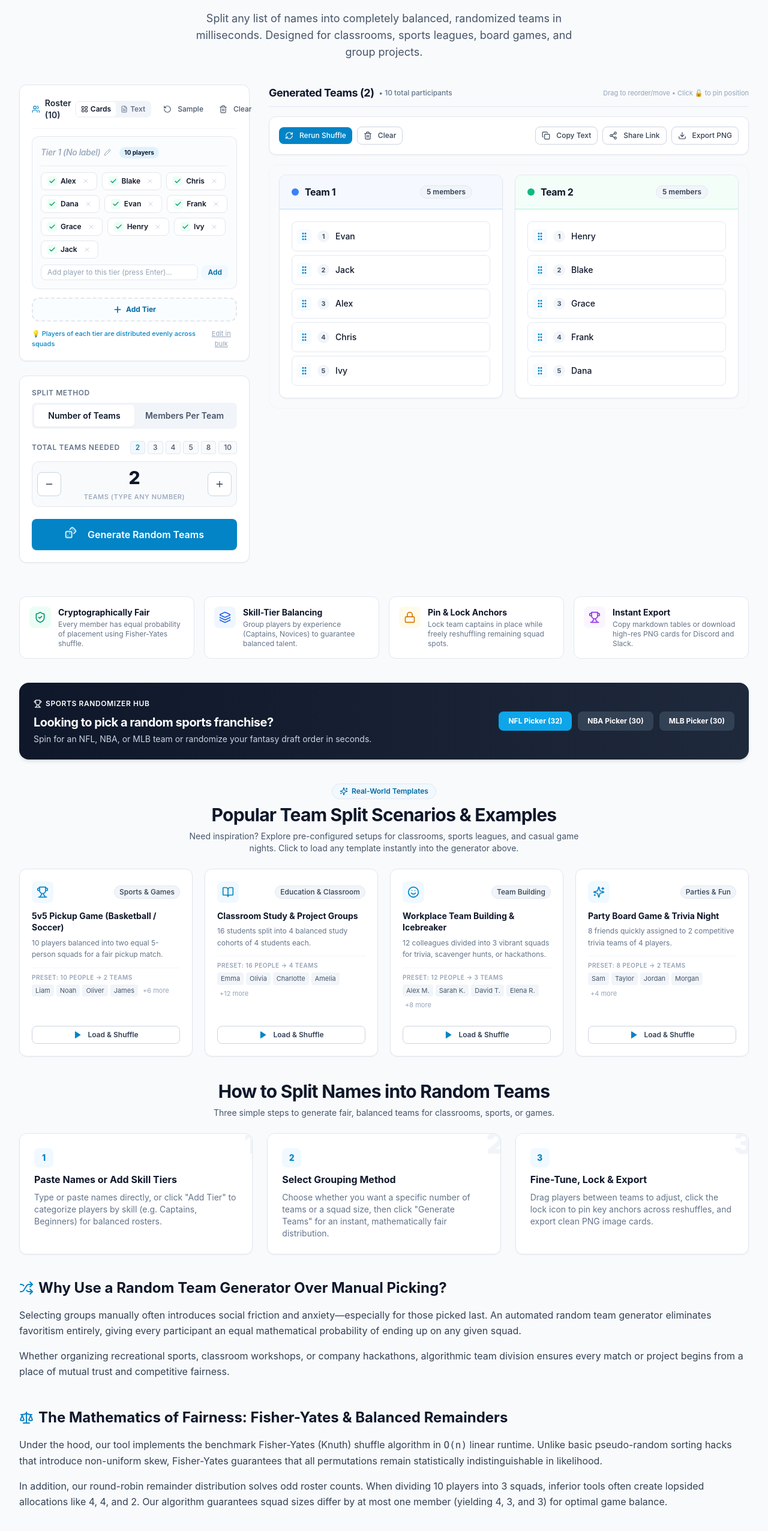
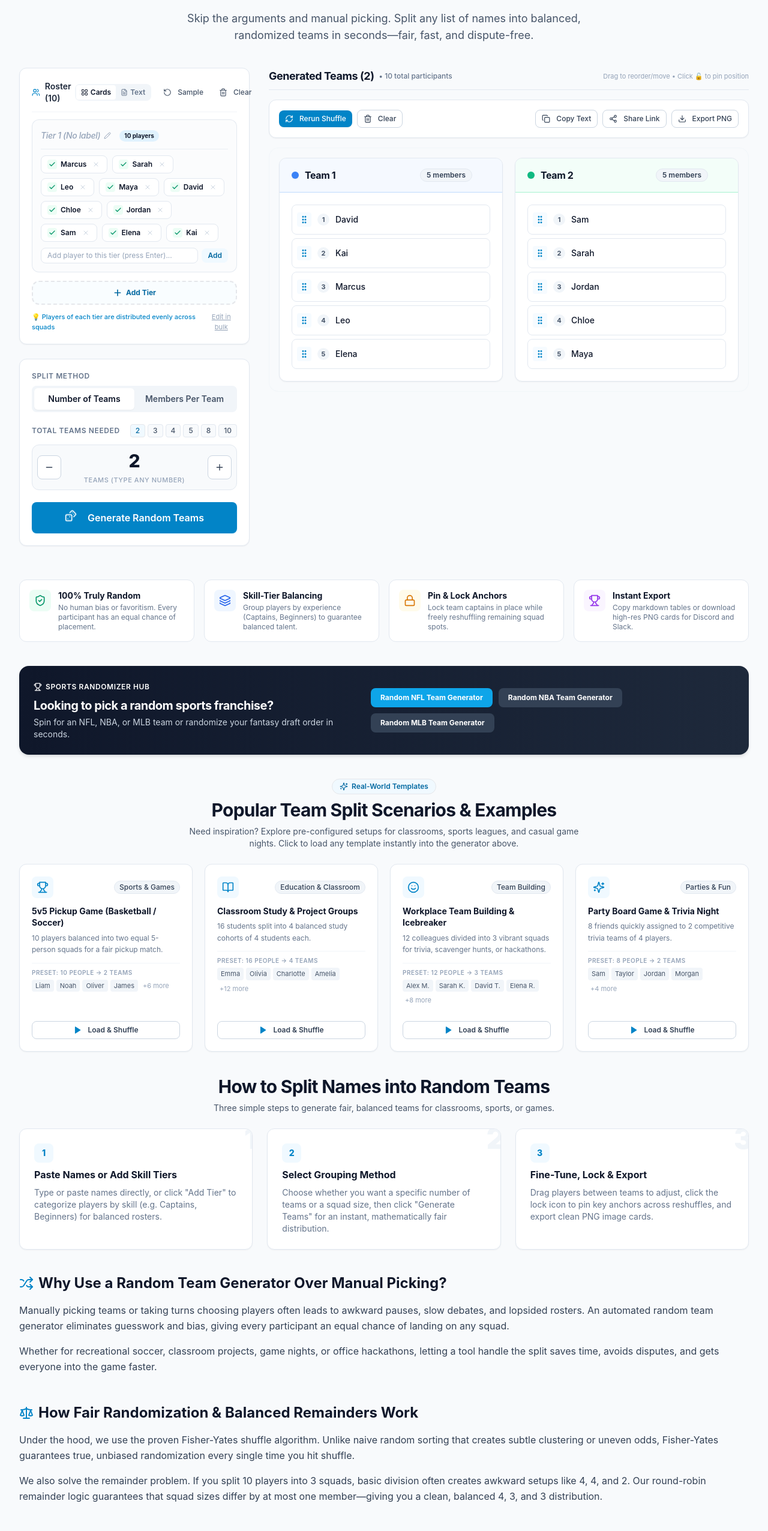
Before and after one commit to humphrey71/random-team-generator, a React (Vite) app: page / in a window 1280 px wide. Shown: the part 194-2746 px from the top of the page at 60% size. Built offline with nearby package versions, Linux system fonts and the light colour scheme.

Commit message:
fix(seo,copy): demote UI H2, add HowTo schema, upgrade internal anchor text, and humanize copy without jargon

```diff
--- a/src/components/seo/EditorialContent.tsx
+++ b/src/components/seo/EditorialContent.tsx
@@ -12,24 +12,24 @@ export const EditorialContent: React.FC = () => {
           Why Use a Random Team Generator Over Manual Picking?
         </h2>
         <p className="leading-relaxed">
-          Selecting groups manually often introduces social friction and anxiety—especially for those picked last. An automated random team generator eliminates favoritism entirely, giving every participant an equal mathematical probability of ending up on any given squad.
+          Manually picking teams or taking turns choosing players often leads to awkward pauses, slow debates, and lopsided rosters. An automated random team generator eliminates guesswork and bias, giving every participant an equal chance of landing on any squad.
         </p>
         <p className="leading-relaxed">
-          Whether organizing recreational sports, classroom workshops, or company hackathons, algorithmic team division ensures every match or project begins from a place of mutual trust and competitive fairness.
+          Whether for recreational soccer, classroom projects, game nights, or office hackathons, letting a tool handle the split saves time, avoids disputes, and gets everyone into the game faster.
         </p>
       </section>
 
-      {/* Section 2: Mathematical Rigor & Remainder Balancing */}
+      {/* Section 2: Fairness & Remainder Balancing */}
       <section className="space-y-4">
         <h2 className="text-2xl font-bold text-slate-900 flex items-center gap-2">
           <Scale className="w-6 h-6 text-brand-600 shrink-0" />
-          The Mathematics of Fairness: Fisher-Yates &amp; Balanced Remainders
+          How Fair Randomization &amp; Balanced Remainders Work
         </h2>
         <p className="leading-relaxed">
-          Under the hood, our tool implements the benchmark Fisher-Yates (Knuth) shuffle algorithm in <code>O(n)</code> linear runtime. Unlike basic pseudo-random sorting hacks that introduce non-uniform skew, Fisher-Yates guarantees that all permutations remain statistically indistinguishable in likelihood.
+          Under the hood, we use the proven Fisher-Yates shuffle algorithm. Unlike naive random sorting that creates subtle clustering or uneven odds, Fisher-Yates guarantees true, unbiased randomization every single time you hit shuffle.
         </p>
         <p className="leading-relaxed">
-          In addition, our round-robin remainder distribution solves odd roster counts. When dividing 10 players into 3 squads, inferior tools often create lopsided allocations like 4, 4, and 2. Our algorithm guarantees squad sizes differ by at most one member (yielding 4, 3, and 3) for optimal game balance.
+          We also solve the remainder problem. If you split 10 players into 3 squads, basic division often creates awkward setups like 4, 4, and 2. Our round-robin remainder logic guarantees that squad sizes differ by at most one member—giving you a clean, balanced 4, 3, and 3 distribution.
         </p>
       </section>
 
@@ -37,7 +37,7 @@ export const EditorialContent: React.FC = () => {
       <section className="space-y-4">
         <h2 className="text-2xl font-bold text-slate-900 flex items-center gap-2">
           <Layers className="w-6 h-6 text-brand-600 shrink-0" />
-          Method Comparison: Digital Randomizer vs Traditional Picking
+          Method Comparison: Digital Randomizer vs Traditional Methods
         </h2>
 
         <div className="overflow-x-auto border border-slate-200 rounded-xl shadow-sm bg-white">
@@ -46,8 +46,8 @@ export const EditorialContent: React.FC = () => {
               <tr className="bg-slate-50 border-b border-slate-200 text-slate-900 font-semibold">
                 <th className="p-4">Selection Technique</th>
                 <th className="p-4">Speed &amp; Setup</th>
-                <th className="p-4">Mathematical Fairness</th>
-                <th className="p-4">Social Friction &amp; Bias</th>
+                <th className="p-4">Fairness</th>
+                <th className="p-4">Dispute-Free</th>
                 <th className="p-4">Share Ready</th>
               </tr>
             </thead>
@@ -58,29 +58,29 @@ export const EditorialContent: React.FC = () => {
                   Our Random Team Generator
                 </td>
                 <td className="p-4 text-emerald-700 font-medium">Instant (&lt; 1 sec)</td>
-                <td className="p-4 text-emerald-700 font-medium">100% Unbiased Fisher-Yates</td>
-                <td className="p-4 text-emerald-700 font-medium">Zero (Fully Automated)</td>
+                <td className="p-4 text-emerald-700 font-medium">100% Unbiased Shuffle</td>
+                <td className="p-4 text-emerald-700 font-medium">Yes (Automated)</td>
                 <td className="p-4 text-emerald-700 font-medium">Yes (One-Click Copy &amp; PNG)</td>
               </tr>
               <tr>
-                <td className="p-4 font-semibold text-slate-800">Team Captains Picking</td>
+                <td className="p-4 font-semibold text-slate-800">Captains Picking Sides</td>
                 <td className="p-4">Slow (5-10 minutes)</td>
-                <td className="p-4 text-rose-600">Poor (Subjective Bias)</td>
-                <td className="p-4 text-rose-600">High (Chosen Last Stigma)</td>
+                <td className="p-4 text-rose-600">Subjective &amp; biased</td>
+                <td className="p-4 text-rose-600">Awkward selection order</td>
                 <td className="p-4">No</td>
               </tr>
               <tr>
                 <td className="p-4 font-semibold text-slate-800">Drawing from a Hat</td>
-                <td className="p-4">Tedious (Cutting Paper)</td>
-                <td className="p-4">Fair if properly mixed</td>
-                <td className="p-4">Low</td>
-                <td className="p-4">No</td>
+                <td className="p-4">Moderate (Needs prep)</td>
+                <td className="p-4">Fair if well mixed</td>
+                <td className="p-4">Yes</td>
+                <td className="p-4">No (Offline only)</td>
               </tr>
               <tr>
                 <td className="p-4 font-semibold text-slate-800">Spreadsheet Formulas</td>
-                <td className="p-4">Moderate (Needs Setup)</td>
+                <td className="p-4">Requires laptop setup</td>
                 <td className="p-4">Fair but uneven remainders</td>
-                <td className="p-4">Low</td>
+                <td className="p-4">Yes</td>
                 <td className="p-4">Cumbersome on mobile</td>
               </tr>
             </tbody>
--- a/src/routes/index.tsx
+++ b/src/routes/index.tsx
@@ -16,8 +16,8 @@ import { DividerMode, TeamResult, PlayerTier } from '../data/types';
 import { Trophy, ShieldCheck, Zap, Lock, Layers } from 'lucide-react';
 
 const DEFAULT_SAMPLE_NAMES = [
-  'Alex', 'Blake', 'Chris', 'Dana', 'Evan',
-  'Frank', 'Grace', 'Henry', 'Ivy', 'Jack'
+  'Marcus', 'Sarah', 'Leo', 'Maya', 'David',
+  'Chloe', 'Jordan', 'Sam', 'Elena', 'Kai'
 ];
 
 const HOME_FAQ_ITEMS = [
@@ -43,7 +43,7 @@ const HOME_FAQ_ITEMS = [
   },
   {
     question: 'Is there a limit on how many names I can enter?',
-    answer: 'No practical limit! Our client-side algorithm can easily process rosters ranging from 4 friends up to 1,000+ tournament or conference participants in milliseconds without performance loss.',
+    answer: 'There is no practical limit. Whether dividing a 4-player party game or a 100+ player league or school roster, all calculations run in milliseconds directly in your browser. You can paste lists straight from Excel or Google Sheets.',
   },
   {
     question: 'Can I save or share my team split results?',
@@ -259,7 +259,7 @@ function IndexPage() {
             Random Team Generator
           </h1>
           <p className="text-base sm:text-lg text-slate-600 leading-relaxed max-w-2xl mx-auto">
-            Split any list of names into completely balanced, randomized teams in milliseconds. Designed for classrooms, sports leagues, board games, and group projects.
+            Skip the arguments and manual picking. Split any list of names into balanced, randomized teams in seconds—fair, fast, and dispute-free.
           </p>
         </div>
 
@@ -292,9 +292,9 @@ function IndexPage() {
           <div className="lg:col-span-7 xl:col-span-8 space-y-4">
             <div className="flex flex-wrap items-center justify-between pb-2 border-b border-slate-200 gap-2">
               <div className="flex items-center gap-2">
-                <h2 className="text-lg font-bold text-slate-900 tracking-tight">
+                <div className="text-lg font-bold text-slate-900 tracking-tight">
                   Generated Teams ({teams.length})
-                </h2>
+                </div>
                 <span className="text-xs text-slate-500 font-medium">
                   • {teams.reduce((s, t) => s + t.members.length, 0)} total participants
                 </span>
@@ -334,9 +334,9 @@ function IndexPage() {
               <ShieldCheck className="w-5 h-5" />
             </div>
             <div>
-              <h3 className="text-sm font-bold text-slate-900">Cryptographically Fair</h3>
+              <h3 className="text-sm font-bold text-slate-900">100% Truly Random</h3>
               <p className="text-xs text-slate-500 mt-0.5">
-                Every member has equal probability of placement using Fisher-Yates shuffle.
+                No human bias or favoritism. Every participant has an equal chance of placement.
               </p>
             </div>
           </div>
@@ -347,7 +347,7 @@ function IndexPage() {
             <div>
               <h3 className="text-sm font-bold text-slate-900">Skill-Tier Balancing</h3>
               <p className="text-xs text-slate-500 mt-0.5">
-                Group players by experience (Captains, Novices) to guarantee balanced talent.
+                Group players by experience (Captains, Beginners) to guarantee balanced talent.
               </p>
             </div>
           </div>
@@ -394,19 +394,19 @@ function IndexPage() {
               to="/random-nfl-team-generator"
               className="px-4 py-2 bg-brand-500 hover:bg-brand-600 text-white rounded-lg text-xs font-bold transition-colors shadow-sm"
             >
-              NFL Picker (32)
+              Random NFL Team Generator
             </Link>
             <Link
               to="/random-nba-team-generator"
               className="px-4 py-2 bg-slate-700 hover:bg-slate-600 text-white rounded-lg text-xs font-bold transition-colors"
             >
-              NBA Picker (30)
+              Random NBA Team Generator
             </Link>
             <Link
               to="/random-mlb-team-generator"
               className="px-4 py-2 bg-slate-700 hover:bg-slate-600 text-white rounded-lg text-xs font-bold transition-colors"
             >
-              MLB Picker (30)
+              Random MLB Team Generator
             </Link>
           </div>
         </div>
@@ -456,6 +456,20 @@ function IndexPage() {
           appDescription="Free online random team generator and balanced group divider. Split names into groups by team count or group size instantly."
           appUrl="https://teamgenerator.org/"
           faqItems={HOME_FAQ_ITEMS}
+          howToSteps={[
+            {
+              name: 'Paste Names or Add Skill Tiers',
+              text: 'Type or paste names directly, or click "Add Tier" to categorize players by skill (e.g. Captains, Beginners) for balanced rosters.',
+            },
+            {
+              name: 'Select Grouping Method',
+              text: 'Choose whether you want a specific number of teams or a squad size, then click "Generate Teams" for an instant, mathematically fair distribution.',
+            },
+            {
+              name: 'Fine-Tune, Lock & Export',
+              text: 'Drag players between teams to adjust, click the lock icon to pin key anchors across reshuffles, and export clean PNG image cards.',
+            },
+          ]}
         />
 
       </Container>
```
Also changed, not shown: src/components/seo/SchemaScript.tsx (+26 -0 lines), 1 other file (tests, documents, lock files or other folders).
